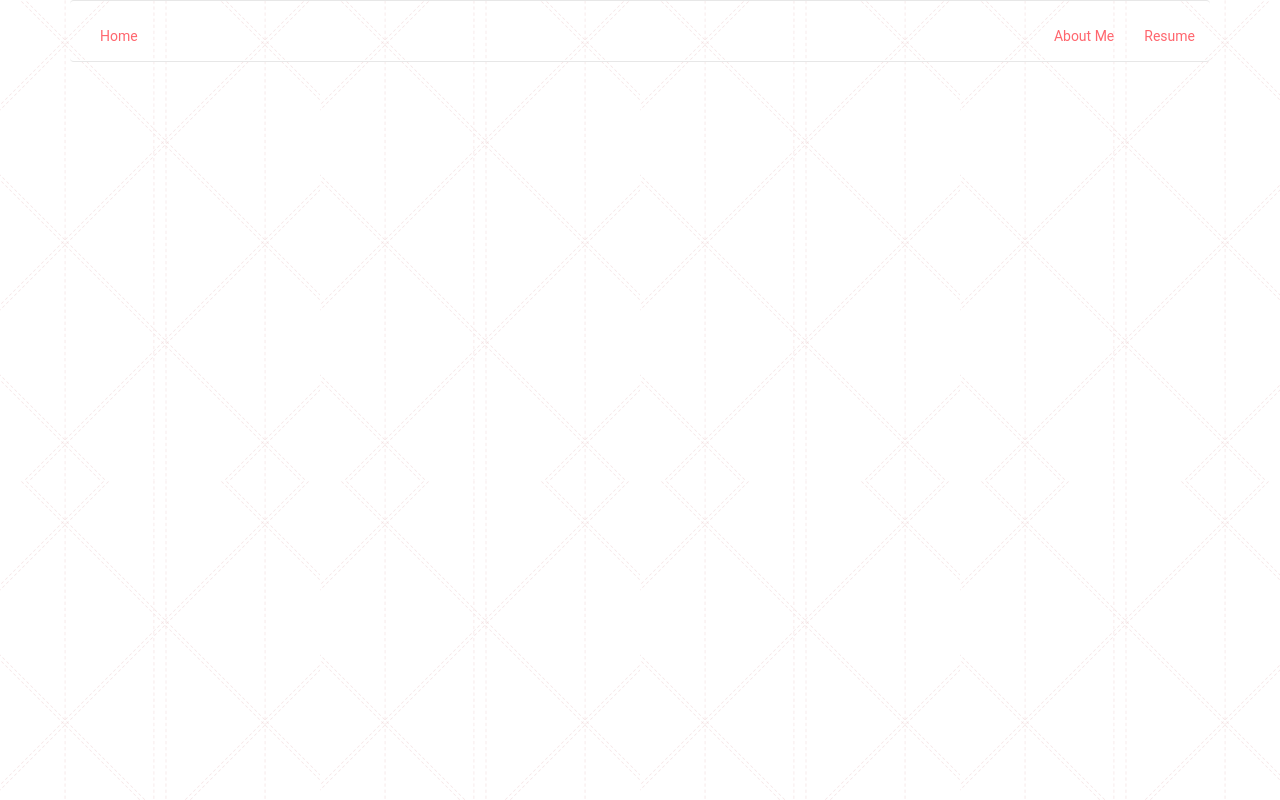
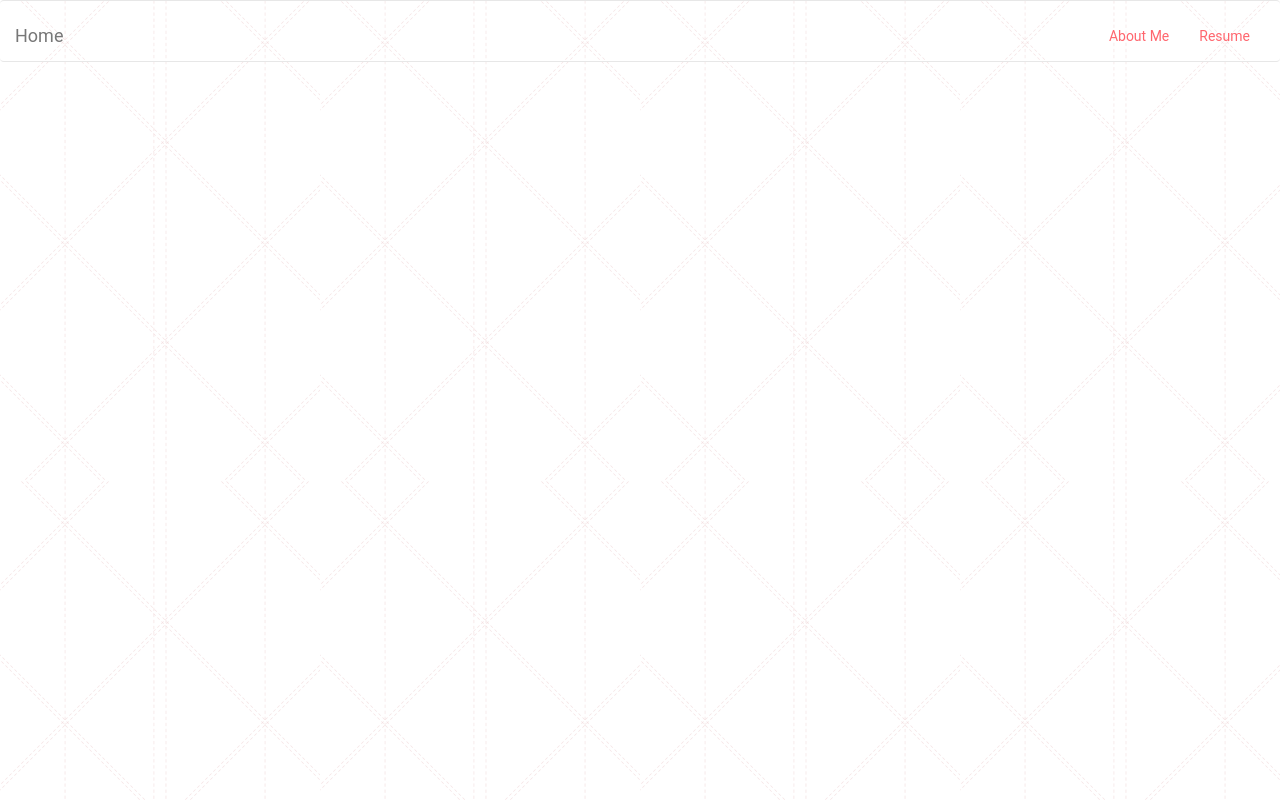
Before and after one commit to sindhurameka/sindhurameka.github.io, a plain HTML site: page header.html in a window 1280 px wide. Drawn offline with Linux system fonts and the light colour scheme.

Commit message:
Changed font and navbar toggle

```diff
--- a/header.html
+++ b/header.html
@@ -3,27 +3,29 @@
   <!-- This header is used along with individual project description html files -->
   <link rel="stylesheet" type="text/css" href="libs/bootstrap.min.css">
   <link rel="stylesheet" type="text/css" href="css/custom-style.css">
+  <script src="libs/jquery.min.js"></script>
+  <script src="libs/bootstrap.min.js"></script>
 </head>
 <body>
-    <div class="container">
-      <nav class="navbar navbar-default">
-        <!-- Collect the nav links, forms, and other content for toggling -->
-        <div class="collapse navbar-collapse" id="bs-example-navbar-collapse-1">
-          <ul class="nav navbar-nav navbar-left">
-            <li>
-              <a href="/index.html">Home</a>
-            </li>
-          </ul>
-          <ul class="nav navbar-nav navbar-right">
-            <li>
-              <a href="/about.html">About Me</a>
-            </li>
-            <li>
-              <a href="/resume.pdf" target="_blank">Resume</a>
-            </li>
-          </ul>
-        </div>
-      </nav><!-- /.navbar-collapse -->
-    </div><!-- /.container- -->
+  <nav class = "navbar navbar-default" >
+    <div class="container-fluid">
+      <div class = "navbar-header">
+        <button type = "button" class = "navbar-toggle"
+           data-toggle = "collapse" data-target = "#example-navbar-collapse">
+           <span class = "sr-only">Toggle navigation</span>
+           <span class = "icon-bar"></span>
+           <span class = "icon-bar"></span>
+           <span class = "icon-bar"></span>
+        </button>
+        <a class = "navbar-brand" href = "/index.html">Home</a>
+      </div>
+      <div class = "collapse navbar-collapse" id = "example-navbar-collapse">
+       <ul class = "nav navbar-nav navbar-right">
+         <li><a href = "/about.html">About Me</a></li>
+         <li><a href = "/resume.pdf" target="_blank">Resume</a></li>
+       </ul>
+      </div>
+    </div>
+  </nav><!-- /.navbar-collapse -->
 </body>
 </html>
```
